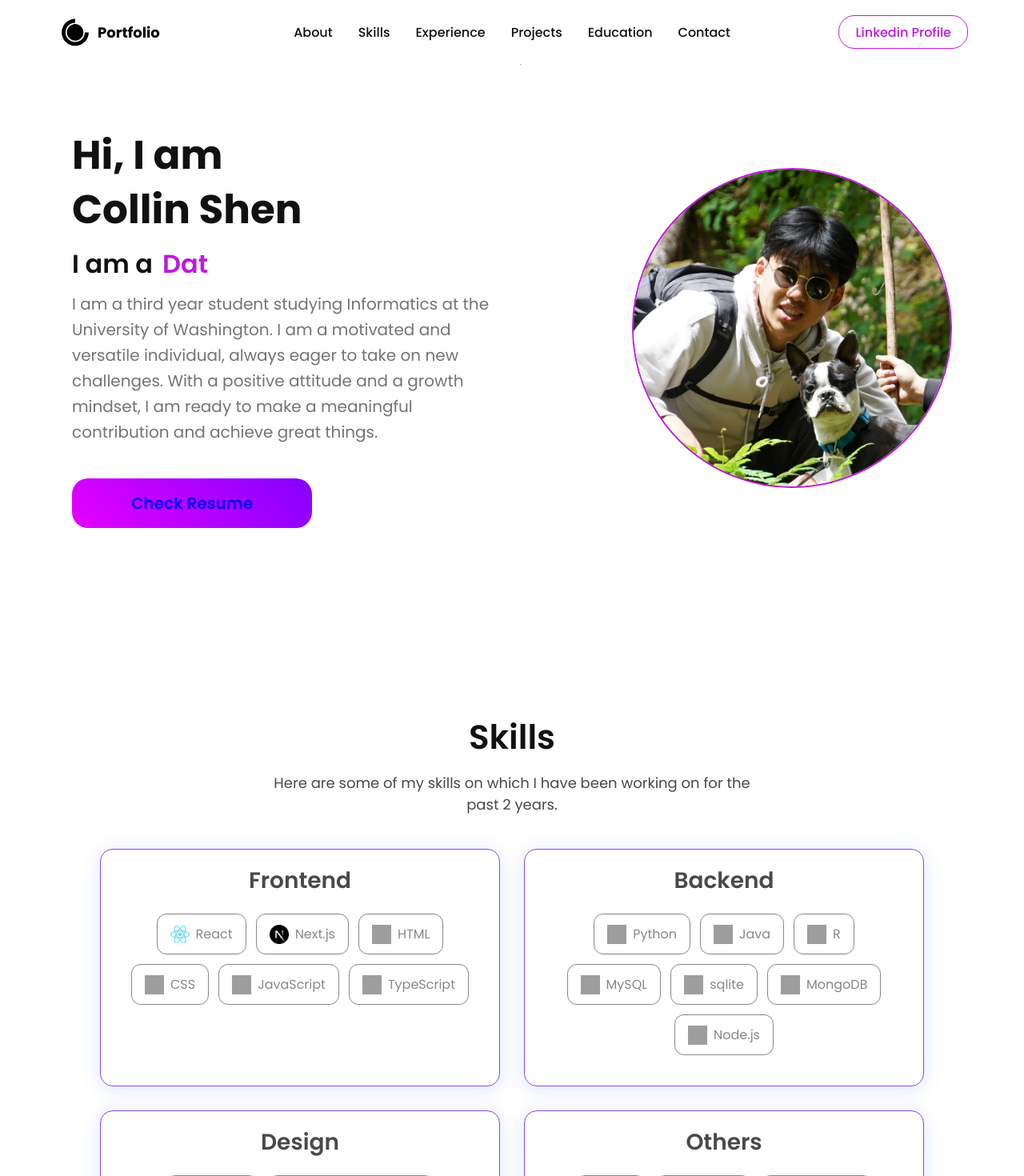
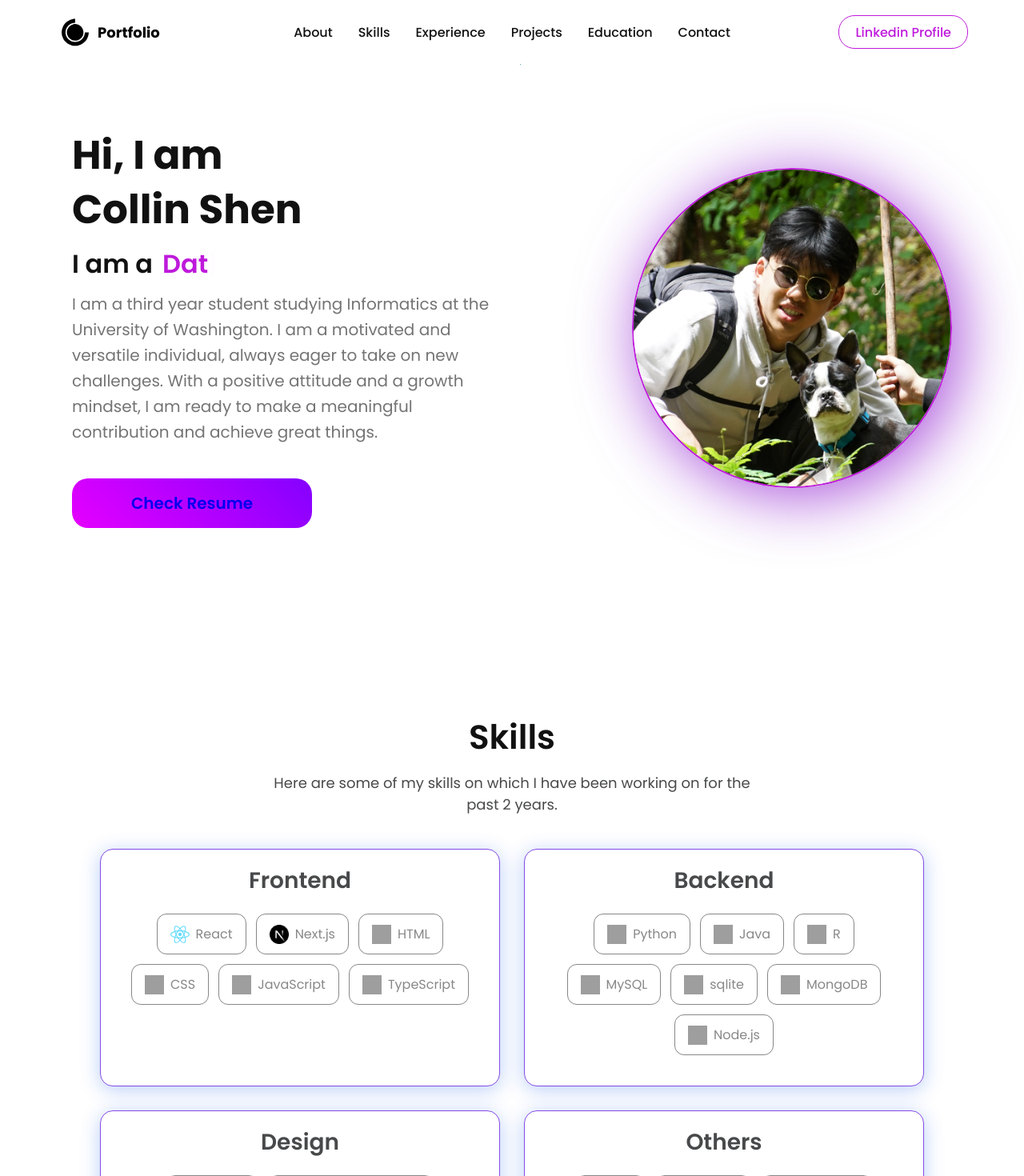
Before and after one commit to collinshen123/Personal-Site, a React (Create React App) app: page / in a window 1280 px wide. Shown: the top 1470 px of the page at 80% size. Built offline with nearby package versions, Linux system fonts and the light colour scheme; grey boxes are pictures that could not be loaded.

Commit message:
added shadows

```diff
--- a/src/components/Cards/ProjectCard.js
+++ b/src/components/Cards/ProjectCard.js
@@ -17,7 +17,7 @@ const Button = styled.button`
 `
 const Card = styled.div`
     width: 350px;
-    height: 500px;
+    height: 520px;
     background-color: ${({ theme }) => theme.card};
     cursor: pointer;
     border-radius: 10px;
--- a/src/components/HeroSection/index.js
+++ b/src/components/HeroSection/index.js
@@ -105,7 +105,7 @@ export const Img = styled.img`
   max-height: 400px;
   border-radius: 50%;
   border: 2px solid ${({ theme }) => theme.primary};
-
+  box-shadow: 10px 10px 80px rgba(128, 0, 200, 0.7);
   @media (max-width: 768px) {
     max-width: 400px;
     max-height: 400px;
--- a/src/components/Navbar/NavbarStyledComponent.js
+++ b/src/components/Navbar/NavbarStyledComponent.js
@@ -133,7 +133,7 @@ export const MobileMenu = styled.div`
     right: 0;
     width: 100%;
     padding: 12px 40px 24px 40px;
-    background: ${({ theme }) => theme.card_light+99};
+    background-color: white;
     transition: all 0.6s ease-in-out;
     transform: ${({ isOpen }) => (isOpen ? 'translateY(0)' : 'translateY(-100%)')};
     border-radius: 0 0 20px 20px;
@@ -141,7 +141,7 @@ export const MobileMenu = styled.div`
     opacity: ${({ isOpen }) => (isOpen ? '100%' : '0')};
     z-index: ${({ isOpen }) => (isOpen ? '1000' : '-1000')};
 
-`
+`;
 
 export const MobileMenuItems = styled.ul`
   display: flex;
--- a/src/components/Skills/index.js
+++ b/src/components/Skills/index.js
@@ -57,6 +57,7 @@ const SkillsContainer = styled.div`
   margin-top: 30px;
   gap: 30px;
   justify-content: center;
+
 `;
 
 const Skill = styled.div`
@@ -64,7 +65,7 @@ const Skill = styled.div`
   max-width: 500px;
   background: ${({ theme }) => theme.card};
   border: 0.1px solid #854CE6;
-  box-shadow: rgba(23, 92, 230, 0.15) 0px 4px 24px;
+  box-shadow: rgba(23, 92, 230, 0.3) 0px 4px 24px;
   border-radius: 16px;
   padding: 18px 36px;
   @media (max-width: 768px) {
```
